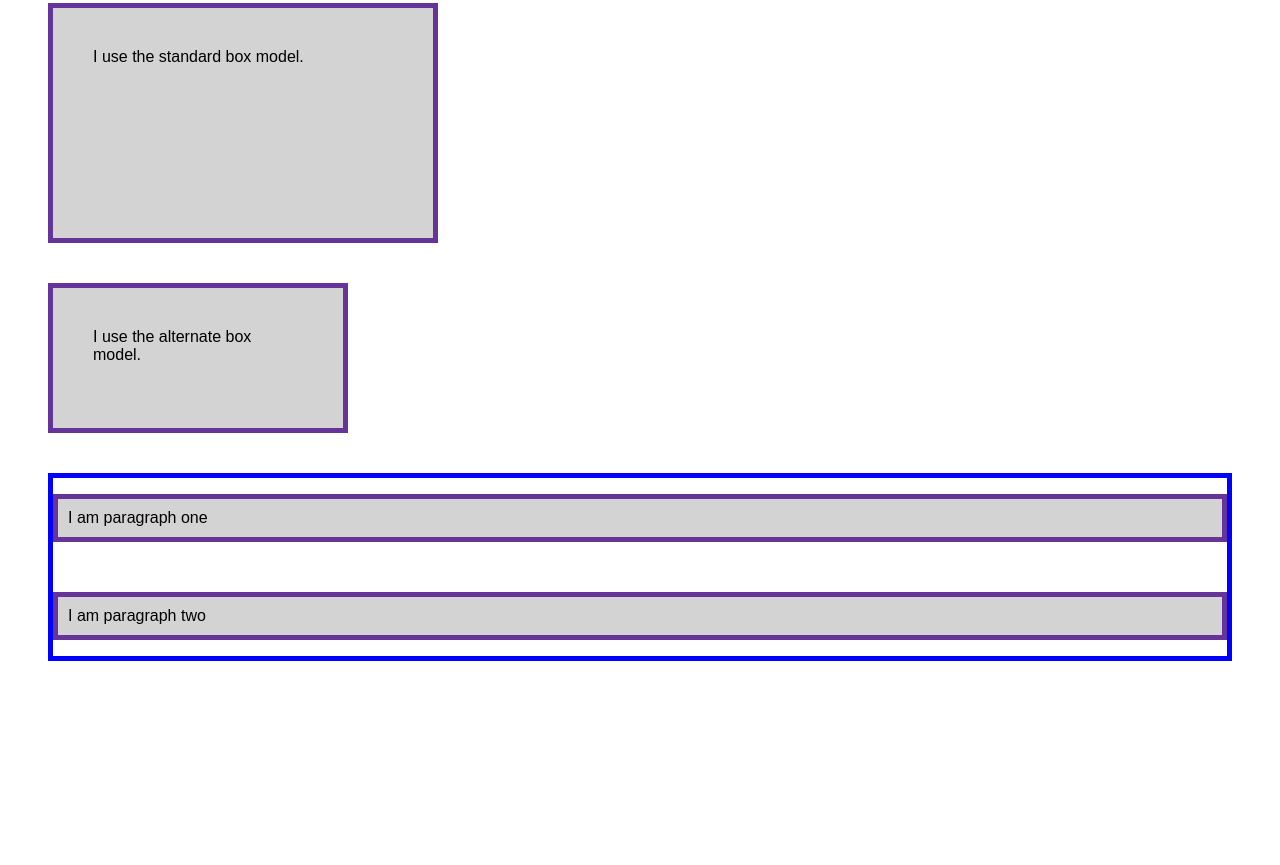
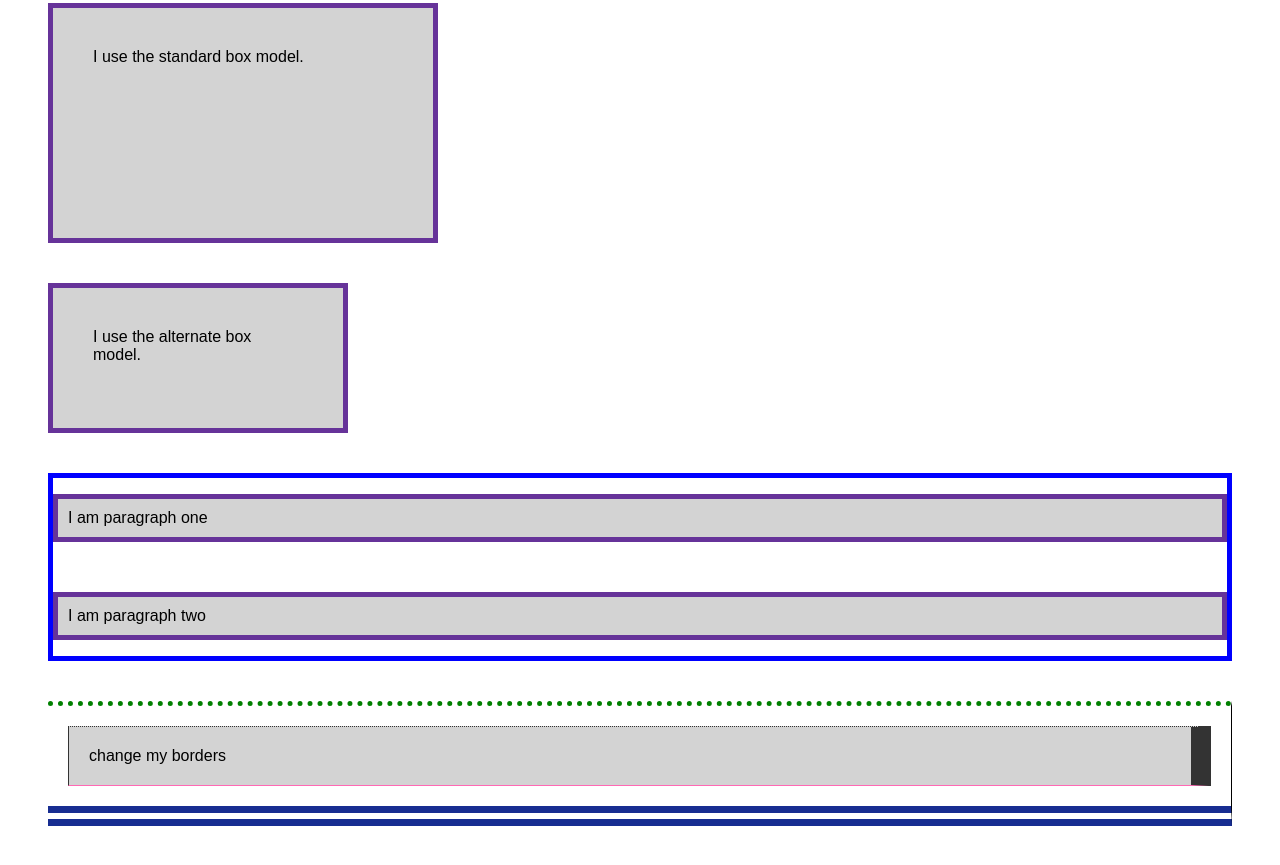
Before and after one commit to Angekarara/CSS-Learning, a plain HTML site: page Index.html in a window 1280 px wide. Shown: the part 303-1168 px from the top of the page. Before the commit the page ends 1004 px from the top, so only its background shows below. Drawn offline with Linux system fonts and the light colour scheme.

Commit message:
refactor: border style

```diff
--- a/Index.html
+++ b/Index.html
@@ -22,5 +22,8 @@
       <p class="one">I am paragraph one</p>
       <p class="two">I am paragraph two</p>
     </div>
+    <div class="container2">
+      <div class="box2"> change my borders</div>
+    </div>
   </body>
 </html>
--- a/index.css
+++ b/index.css
@@ -56,3 +56,18 @@ p {
 .two {
   margin-top: 30px;
 }
+.container2{
+  margin: 40px;
+  padding: 20px;
+  border-top: 5px dotted green;
+  border-right: 1px solid black;
+  border-bottom: 20px double rgb(23 45 145);
+}
+.box2{
+  padding: 20px;
+  background-color: lightgray;
+  border: 1px solid #333333;
+  border-top-style: dotted;
+  border-right-width: 20px;
+  border-bottom-color: hotpink;
+}
```
